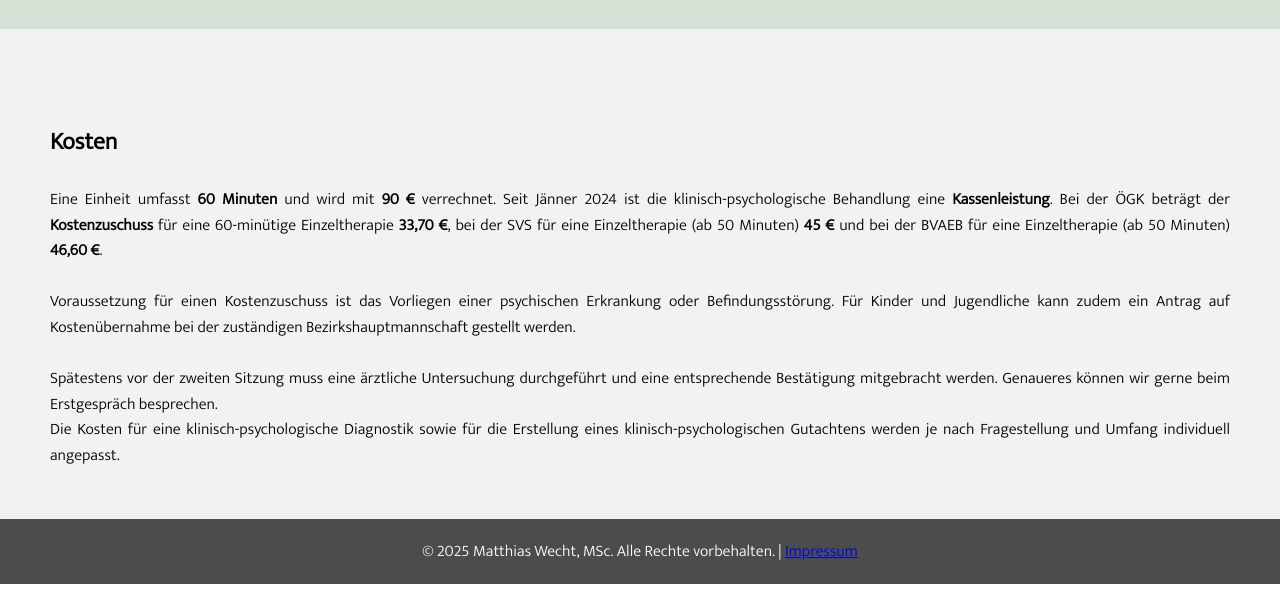
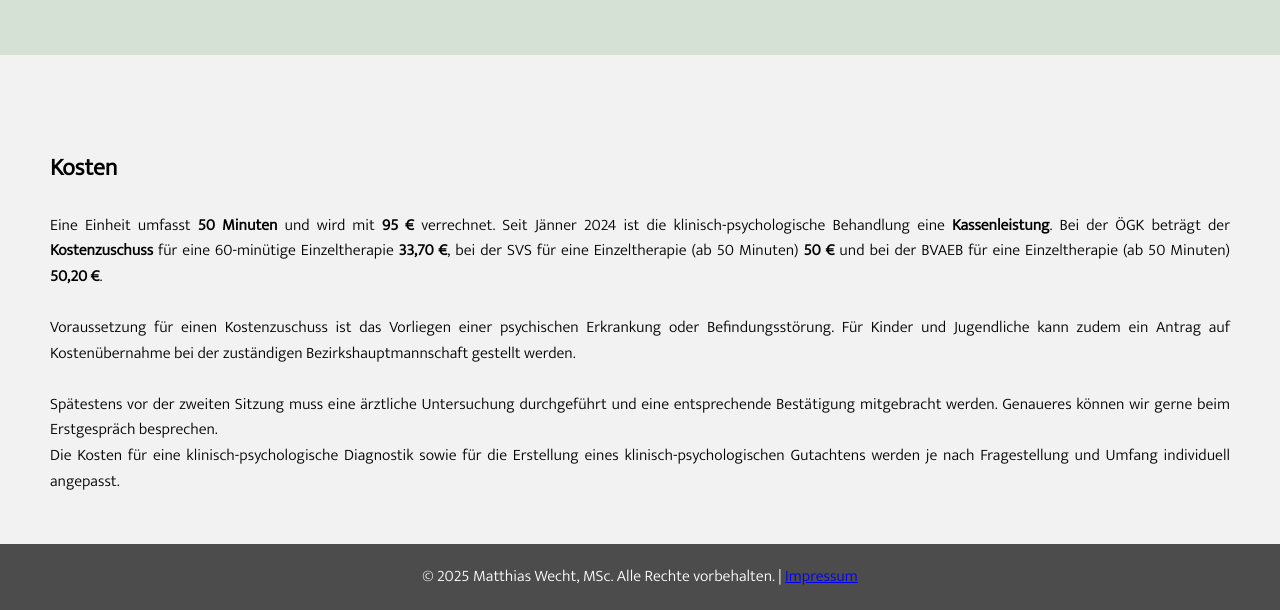
Before and after one commit to 11wecht/11wecht.github.io, a Jekyll site: the page built from index.html, in a window 1280 px wide and 900 px high, scrolled down 5000 px, cut to the strip 290-900 px from the top of the window. Built offline with Jekyll 4.4.1, drawn with Linux system fonts in a browser that asks for light colours; before the commit the page ends 5874 px from its top, so only the background shows below that; some of the changed lines change nothing that is shown.

Commit message:
change kosten and fortbildungen

```diff
--- a/index.html
+++ b/index.html
@@ -272,15 +272,17 @@
                             <tr>
                                 <td>
                                     <ul>
+                                        <li>Selbstwert und digitale Medien</li>
+                                        <li>Zwangsstörungen bei Kindern und Jugendlichen</li>
+                                        <li>Diagnostik und Behandlung von Zwangs- und Angststörungen</li>
+                                        <li>ADHS-Diagnostik bei Erwachsenen</li>
+                                        <li>Gewaltprävention in der Arbeit mit Kindern und Jugendlichen</li>
                                         <li>Beratung von Eltern bei Erziehungsfragen</li>
                                         <li>ACT-Akzeptanz-Commitment Therapy</li>
                                         <li>LKM-Loving Kindness Meditation</li>
-                                        <li>Psychosomatik</li>
-                                        <li>Beziehungsdiagnostik (Familienbrett und Familiensystem-Test (FAST))</li>
-                                        <li>Diagnose und Behandlung von Zwangsstörungen</li>
-                                        <li>Autismusspezifische Weiterbildungen (Autismus und Aggression; Pubertät und
-                                            Sexualität
-                                            bei Menschen mit einer Störung aus dem Autismus-Spektrum)</li>
+                                        <li>Psychosomatik - Was die Sprache nicht vermag, spricht der Körper</li>
+                                        <li>Beziehungsdiagnostik (Familienbrett und FAST)</li>
+                                        <li>Autismusspezifische Weiterbildungen</li>
                                         <li>Krisenintervention</li>
                                     </ul>
                                 </td>
@@ -661,6 +663,7 @@
         <div class="flex-container">
             <div class="flex-item text-container">
                 <h1>Termin</h1>
+                <br>
                 <iframe id="bookingIframe" src="https://bookings.therapsy.at/?id=7966" title="Booking Widget"
                     allowtransparency="true" scrolling="true" loading="lazy" frameborder="0"
                     style="width: 100%; height: 750px;">
@@ -677,11 +680,11 @@
                 <h1>Kosten</h1>
                 <br>
                 <p>
-                    Eine Einheit umfasst <b>60 Minuten</b> und wird mit <b>90&nbsp;€</b> verrechnet. Seit Jänner 2024
+                    Eine Einheit umfasst <b>50 Minuten</b> und wird mit <b>95&nbsp;€</b> verrechnet. Seit Jänner 2024
                     ist die klinisch-psychologische Behandlung eine <b>Kassenleistung</b>. Bei der ÖGK beträgt der
                     <b>Kostenzuschuss</b> für eine 60-minütige Einzeltherapie <b>33,70&nbsp;€</b>, bei der SVS für eine
-                    Einzeltherapie (ab 50 Minuten) <b>45&nbsp;€</b> und bei der BVAEB für eine Einzeltherapie (ab 50
-                    Minuten) <b>46,60&nbsp;€</b>.
+                    Einzeltherapie (ab 50 Minuten) <b>50&nbsp;€</b> und bei der BVAEB für eine Einzeltherapie (ab 50
+                    Minuten) <b>50,20&nbsp;€</b>.
                     <br><br>
                     Voraussetzung für einen Kostenzuschuss ist das Vorliegen einer psychischen Erkrankung oder
                     Befindungsstörung. Für Kinder und Jugendliche kann zudem ein Antrag auf Kostenübernahme bei der
@@ -695,24 +698,7 @@
                     Die Kosten für eine klinisch-psychologische Diagnostik sowie für die Erstellung eines
                     klinisch-psychologischen Gutachtens werden je nach Fragestellung und Umfang individuell angepasst.
                 </p>
-                <!-- <p>Eine Einheit umfasst <b>60 Minuten</b> und wird mit <b>90 €</b> verrechnet. Seit Jänner 2024 ist die
-                    klinisch-psychologische Behandlung eine <b>Kassenleistung</b>. Bei der ÖGK liegt der
-                    <b>Kostenzuschuss</b> für
-                    eine 60-minütige Einzeltherapie bei <b>33,70 €</b>, bei der SVS für eine Einzeltherapie (ab 50
-                    Minuten) bei <b>45 €</b>,
-                    bei der BVAEB für eine Einzeltherapie (ab 50 Minuten) bei <b>46,60 €</b>.
-                    Voraussetzung für einen Kostenzuschuss ist das Vorliegen einer psychischen
-                    Erkrankung/Befindungsstörung. Außerdem kann für Kinder und Jugendliche ein Antrag auf
-                    Kostenübernahme bei der zuständigen Bezirkshauptmannschaft gestellt werden.
-                    Spätestens vor der zweiten Sitzung muss eine ärztliche Untersuchung
-                    durchgeführt worden sein und eine Bestätigung über diese mitgebracht werden. Genaueres können wir gerne
-                    beim Erstgespräch besprechen.
-                </p>
 
-
-                <p>Die Kosten für eine klinisch-psychologische Diagnostik, sowie für die Erstellung eines
-                    klinisch-psychologischen Gutachtens werden je nach Fragestellung und Umfang angepasst.
-                </p> -->
 
             </div>
 
```
